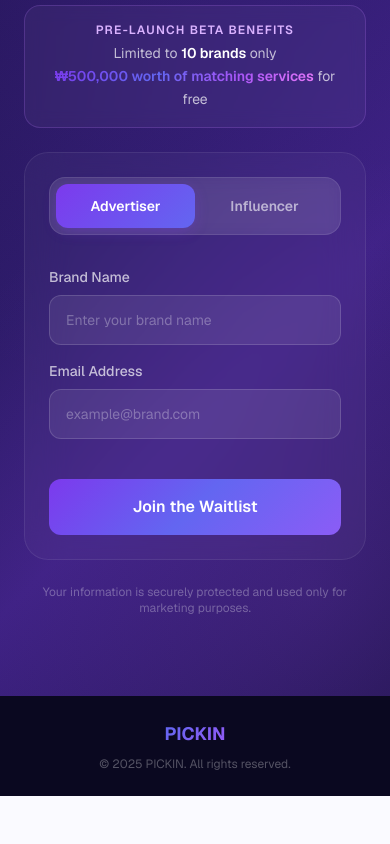
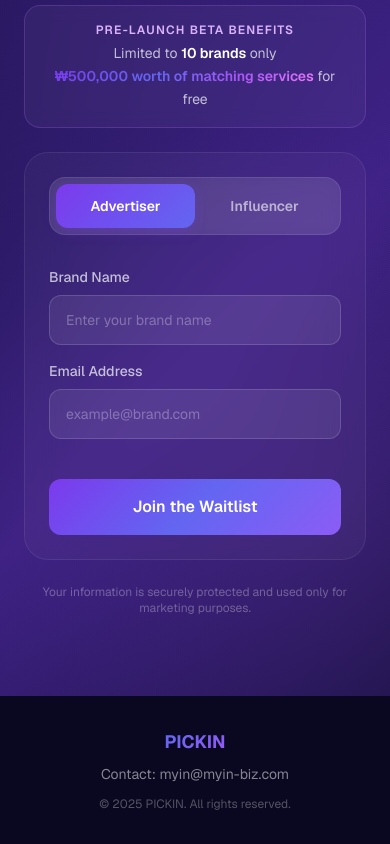
Before and after one commit to myinstart/pickin-waiting-list-site, a Next.js app: page / in a window 390 px wide. Shown: the part 4282-5126 px from the top of the page. Before the commit the page ends 5078 px from the top, so only its background shows below. Built offline with nearby package versions, Linux system fonts and the light colour scheme.

Commit message:
문의 메일 추가

```diff
--- a/src/app/page.tsx
+++ b/src/app/page.tsx
@@ -509,8 +509,8 @@
 				</div>
 			</section>
 
-			{/* ===== Section 5: Waiting List Form + Footer ===== */}
-			<section id="waitlist" className="cta-gradient snap-section pb-0!">
+			{/* ===== Section 5: Waiting List Form ===== */}
+			<section id="waitlist" className="cta-gradient snap-section min-h-screen flex flex-col justify-center">
 				<div className="relative z-10 w-full max-w-6xl mx-auto py-20 sm:py-28 px-6 flex-1 flex flex-col justify-center">
 					<div className="text-center mb-6">
 						<p className="text-sm font-semibold text-purple-300 tracking-widest uppercase mb-3">
@@ -569,19 +569,28 @@
 						{t('waitlist.trustNote')}
 					</p>
 				</div>
+			</section>
 
-				{/* Footer */}
-				<footer className="relative z-10 bg-[#0a0820] py-6 px-6">
+			{/* ===== Footer ===== */}
+			<footer className="bg-[#0a0820] py-8 px-6 sm:snap-start">
 				<div className="max-w-5xl mx-auto text-center">
 					<p className="text-gradient text-lg font-bold mb-2">
 						PICKIN
 					</p>
-						<p className="text-white/30 text-xs">
+					<p className="text-white/50 text-sm">
+						{t('footer.contactEmail')}:{' '}
+						<a
+							href="mailto:myin@myin-biz.com"
+							className="hover:text-white/70 transition-colors"
+						>
+							myin@myin-biz.com
+						</a>
+					</p>
+					<p className="text-white/30 text-xs mt-3">
 						&copy; 2025 PICKIN. All rights reserved.
 					</p>
 				</div>
 			</footer>
-			</section>
 		</div>
 	);
 }
--- a/src/i18n/locales/en.json
+++ b/src/i18n/locales/en.json
@@ -60,6 +60,9 @@
 		"influencerBetaSuffix": "offered",
 		"trustNote": "Your information is securely protected and used only for marketing purposes."
 	},
+	"footer": {
+		"contactEmail": "Contact"
+	},
 	"form": {
 		"tabAdvertiser": "Advertiser",
 		"tabInfluencer": "Influencer",
--- a/src/i18n/locales/ko.json
+++ b/src/i18n/locales/ko.json
@@ -10,7 +10,7 @@
 	"whyPickin": {
 		"title1": "해외 인플루언서 마케팅,",
 		"title2": "아직도 감으로 하시나요?",
-    "subtitle": "기존의 비효율적인 방식으로는 해외 성과를 만들 수 없습니다",
+		"subtitle": "기존의 방식으로는 해외 성과를 만들 수 없습니다",
 		"card1Title": "평균 2주 이상 걸리는 서칭과 매칭",
 		"card1Problem": "해외 인플루언서 서칭과 비교에 불필요한 시간이 계속 소모됩니다.",
 		"card1Solution": "PICKIN은 AI 추천으로 동남아 인플루언서를 빠르게 연결합니다.",
@@ -60,6 +60,9 @@
 		"influencerBetaSuffix": "제공",
 		"trustNote": "입력하신 정보는 안전하게 보호되며, 마케팅 용도로만 사용됩니다."
 	},
+	"footer": {
+		"contactEmail": "문의 메일"
+	},
 	"form": {
 		"tabAdvertiser": "광고주",
 		"tabInfluencer": "인플루언서",
--- a/src/i18n/locales/th.json
+++ b/src/i18n/locales/th.json
@@ -60,6 +60,9 @@
 		"influencerBetaSuffix": "",
 		"trustNote": "ข้อมูลของคุณจะถูกเก็บรักษาอย่างปลอดภัยและใช้เพื่อการตลาดเท่านั้น"
 	},
+	"footer": {
+		"contactEmail": "อีเมลติดต่อ"
+	},
 	"form": {
 		"tabAdvertiser": "ผู้ลงโฆษณา",
 		"tabInfluencer": "อินฟลูเอนเซอร์",
--- a/src/i18n/locales/vi.json
+++ b/src/i18n/locales/vi.json
@@ -60,6 +60,9 @@
 		"influencerBetaSuffix": "",
 		"trustNote": "Thông tin của bạn được bảo mật và chỉ dùng cho mục đích marketing."
 	},
+	"footer": {
+		"contactEmail": "Email liên hệ"
+	},
 	"form": {
 		"tabAdvertiser": "Nhà quảng cáo",
 		"tabInfluencer": "Influencer",
--- a/src/i18n/locales/zh.json
+++ b/src/i18n/locales/zh.json
@@ -60,6 +60,9 @@
 		"influencerBetaSuffix": "",
 		"trustNote": "您的信息将被安全保护，仅用于营销用途。"
 	},
+	"footer": {
+		"contactEmail": "联系邮箱"
+	},
 	"form": {
 		"tabAdvertiser": "广告主",
 		"tabInfluencer": "网红",
```
Lines whose indentation alone changed are shown as unchanged.
